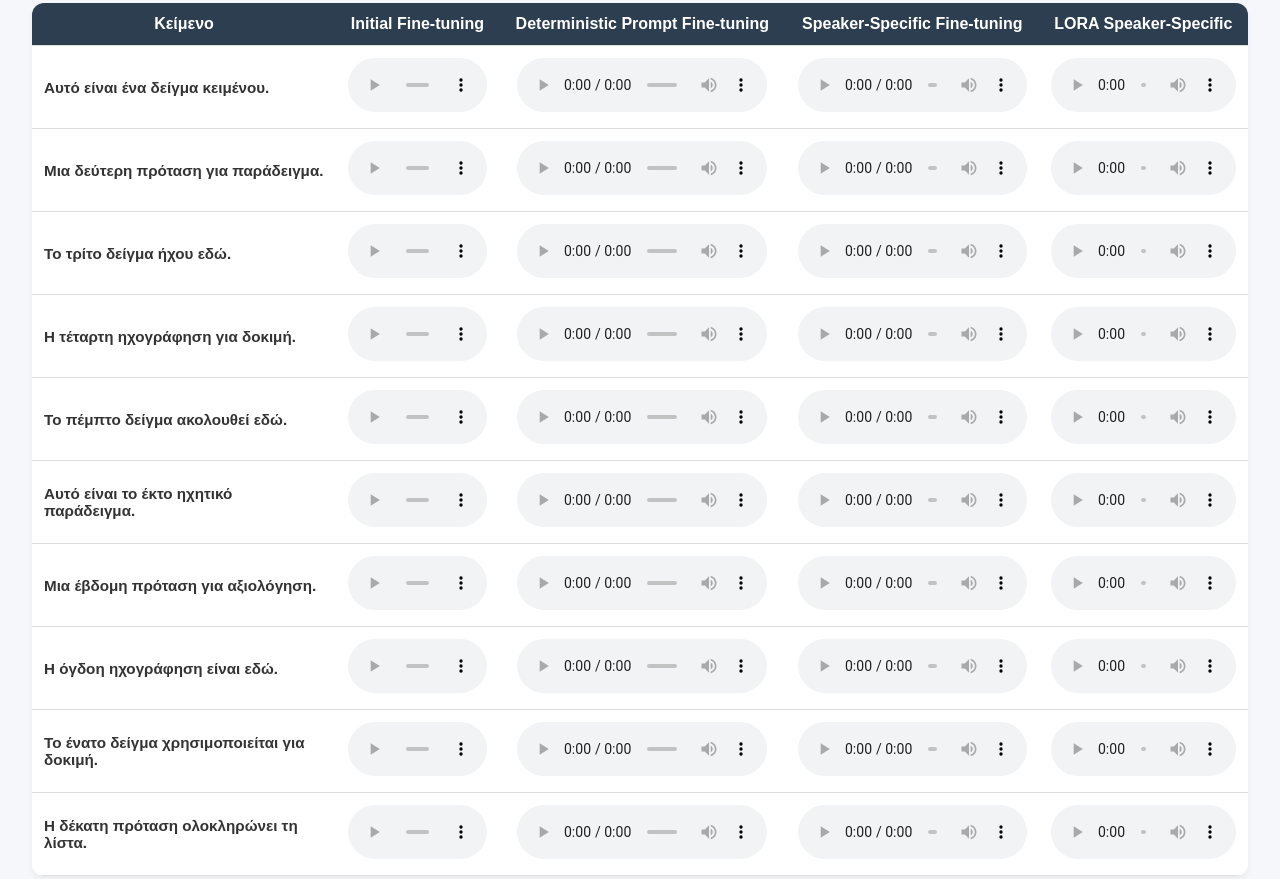
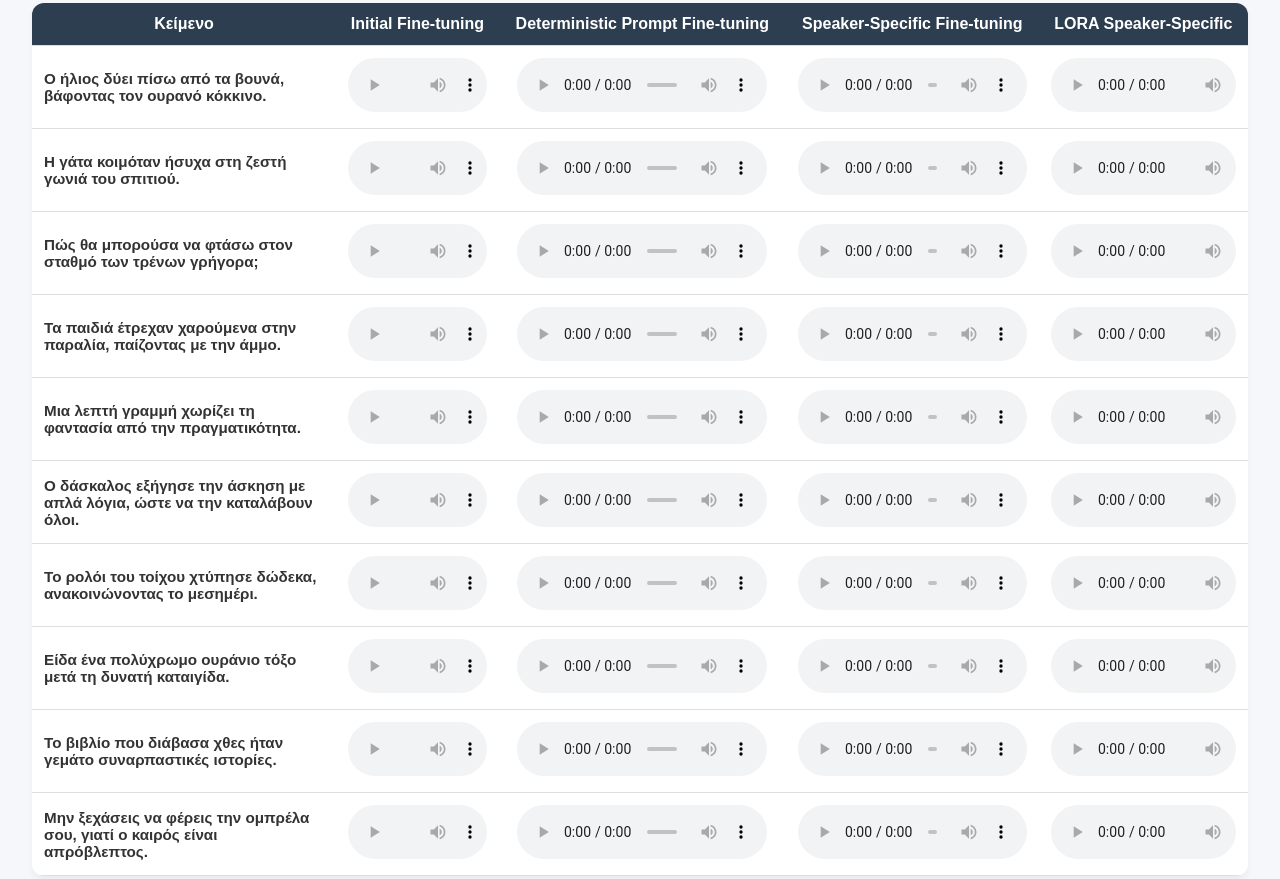
Before and after one commit to gsyllas/gsyllas.github.io, a plain HTML site: page index.html in a window 1280 px wide. Shown: the part 233-1112 px from the top of the page. Drawn offline with Linux system fonts and the light colour scheme.

Commit message:
Update index.html

```diff
--- a/index.html
+++ b/index.html
@@ -94,70 +94,70 @@
     </thead>
     <tbody>
       <tr>
-        <td>Αυτό είναι ένα δείγμα κειμένου.</td>
+        <td>Ο ήλιος δύει πίσω από τα βουνά, βάφοντας τον ουρανό κόκκινο.</td>
         <td><audio controls src="samples/parler_tts_greek_finetuning/sentence_1.wav"></audio></td>
         <td><audio controls src="samples/deterministic_prompts/sentence_1.wav"></audio></td>
         <td><audio controls src="samples/speaker_specific/sentence_1.wav"></audio></td>
         <td><audio controls src="samples/lora_specific_speaker/sentence_1.wav"></audio></td>
       </tr>
       <tr>
-        <td>Μια δεύτερη πρόταση για παράδειγμα.</td>
+        <td>Η γάτα κοιμόταν ήσυχα στη ζεστή γωνιά του σπιτιού.</td>
         <td><audio controls src="samples/parler_tts_greek_finetuning/sentence_2.wav"></audio></td>
         <td><audio controls src="samples/deterministic_prompts/sentence_2.wav"></audio></td>
         <td><audio controls src="samples/speaker_specific/sentence_2.wav"></audio></td>
         <td><audio controls src="samples/lora_specific_speaker/sentence_2.wav"></audio></td>
       </tr>
       <tr>
-        <td>Το τρίτο δείγμα ήχου εδώ.</td>
+        <td>Πώς θα μπορούσα να φτάσω στον σταθμό των τρένων γρήγορα;</td>
         <td><audio controls src="samples/parler_tts_greek_finetuning/sentence_3.wav"></audio></td>
         <td><audio controls src="samples/deterministic_prompts/sentence_3.wav"></audio></td>
         <td><audio controls src="samples/speaker_specific/sentence_3.wav"></audio></td>
         <td><audio controls src="samples/lora_specific_speaker/sentence_3.wav"></audio></td>
       </tr>
       <tr>
-        <td>Η τέταρτη ηχογράφηση για δοκιμή.</td>
+        <td>Τα παιδιά έτρεχαν χαρούμενα στην παραλία, παίζοντας με την άμμο.</td>
         <td><audio controls src="samples/parler_tts_greek_finetuning/sentence_4.wav"></audio></td>
         <td><audio controls src="samples/deterministic_prompts/sentence_4.wav"></audio></td>
         <td><audio controls src="samples/speaker_specific/sentence_4.wav"></audio></td>
         <td><audio controls src="samples/lora_specific_speaker/sentence_4.wav"></audio></td>
       </tr>
       <tr>
-        <td>Το πέμπτο δείγμα ακολουθεί εδώ.</td>
+        <td>Μια λεπτή γραμμή χωρίζει τη φαντασία από την πραγματικότητα.</td>
         <td><audio controls src="samples/parler_tts_greek_finetuning/sentence_5.wav"></audio></td>
         <td><audio controls src="samples/deterministic_prompts/sentence_5.wav"></audio></td>
         <td><audio controls src="samples/speaker_specific/sentence_5.wav"></audio></td>
         <td><audio controls src="samples/lora_specific_speaker/sentence_5.wav"></audio></td>
       </tr>
       <tr>
-        <td>Αυτό είναι το έκτο ηχητικό παράδειγμα.</td>
+        <td>Ο δάσκαλος εξήγησε την άσκηση με απλά λόγια, ώστε να την καταλάβουν όλοι.</td>
         <td><audio controls src="samples/parler_tts_greek_finetuning/sentence_6.wav"></audio></td>
         <td><audio controls src="samples/deterministic_prompts/sentence_6.wav"></audio></td>
         <td><audio controls src="samples/speaker_specific/sentence_6.wav"></audio></td>
         <td><audio controls src="samples/lora_specific_speaker/sentence_6.wav"></audio></td>
       </tr>
       <tr>
-        <td>Μια έβδομη πρόταση για αξιολόγηση.</td>
+        <td>Το ρολόι του τοίχου χτύπησε δώδεκα, ανακοινώνοντας το μεσημέρι.</td>
         <td><audio controls src="samples/parler_tts_greek_finetuning/sentence_7.wav"></audio></td>
         <td><audio controls src="samples/deterministic_prompts/sentence_7.wav"></audio></td>
         <td><audio controls src="samples/speaker_specific/sentence_7.wav"></audio></td>
         <td><audio controls src="samples/lora_specific_speaker/sentence_7.wav"></audio></td>
       </tr>
       <tr>
-        <td>Η όγδοη ηχογράφηση είναι εδώ.</td>
+        <td>Είδα ένα πολύχρωμο ουράνιο τόξο μετά τη δυνατή καταιγίδα.</td>
         <td><audio controls src="samples/parler_tts_greek_finetuning/sentence_8.wav"></audio></td>
         <td><audio controls src="samples/deterministic_prompts/sentence_8.wav"></audio></td>
         <td><audio controls src="samples/speaker_specific/sentence_8.wav"></audio></td>
         <td><audio controls src="samples/lora_specific_speaker/sentence_8.wav"></audio></td>
       </tr>
       <tr>
-        <td>Το ένατο δείγμα χρησιμοποιείται για δοκιμή.</td>
+        <td>Το βιβλίο που διάβασα χθες ήταν γεμάτο συναρπαστικές ιστορίες.</td>
         <td><audio controls src="samples/parler_tts_greek_finetuning/sentence_9.wav"></audio></td>
         <td><audio controls src="samples/deterministic_prompts/sentence_9.wav"></audio></td>
         <td><audio controls src="samples/speaker_specific/sentence_9.wav"></audio></td>
         <td><audio controls src="samples/lora_specific_speaker/sentence_9.wav"></audio></td>
       </tr>
       <tr>
-        <td>Η δέκατη πρόταση ολοκληρώνει τη λίστα.</td>
+        <td>Μην ξεχάσεις να φέρεις την ομπρέλα σου, γιατί ο καιρός είναι απρόβλεπτος.</td>
         <td><audio controls src="samples/parler_tts_greek_finetuning/sentence_10.wav"></audio></td>
         <td><audio controls src="samples/deterministic_prompts/sentence_10.wav"></audio></td>
         <td><audio controls src="samples/speaker_specific/sentence_10.wav"></audio></td>
```
